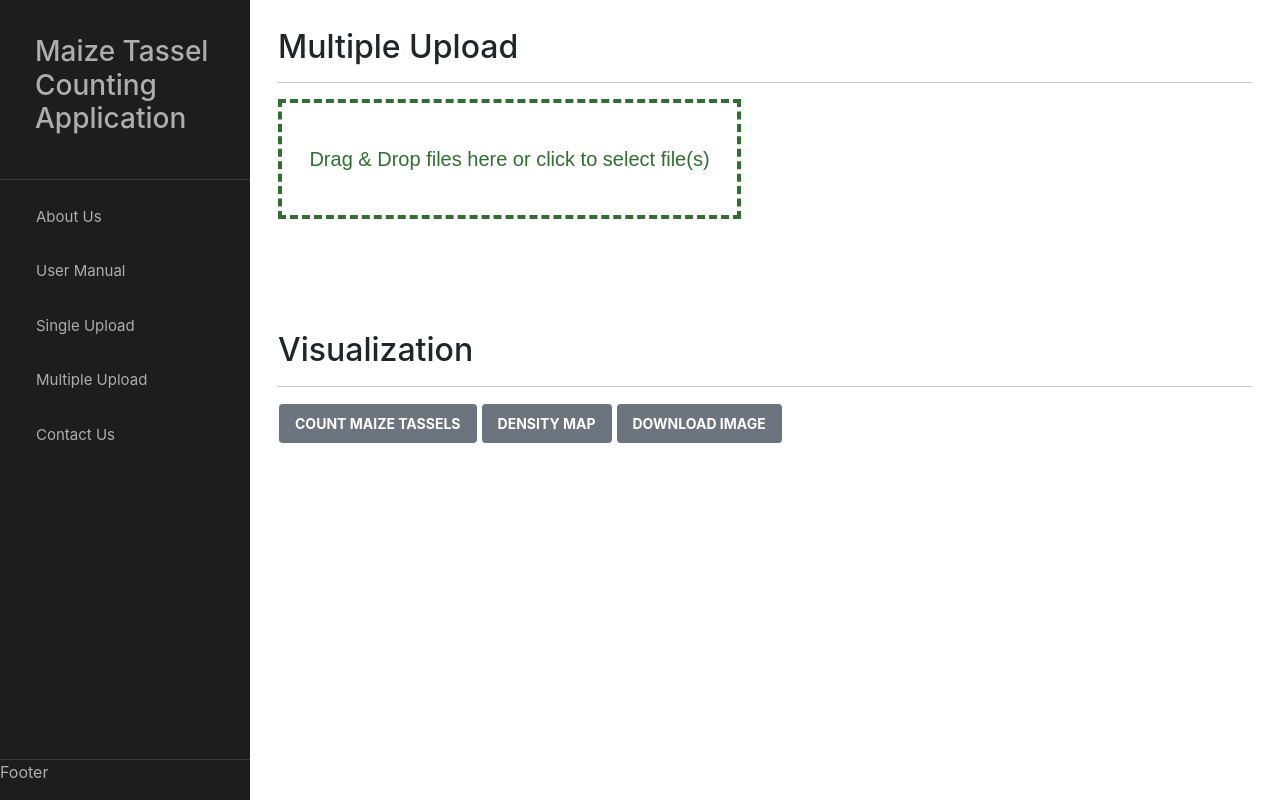
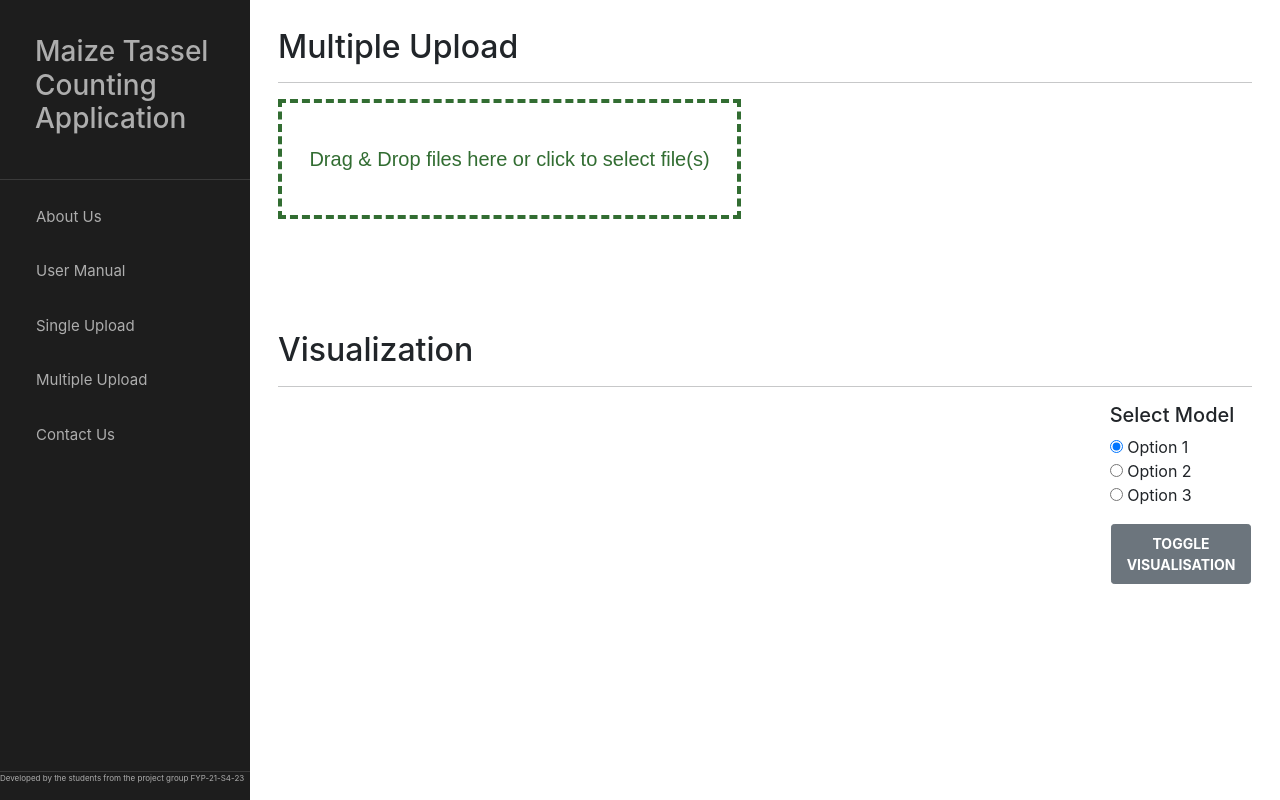
Before and after one commit to hansmellsgood/Maize-Tassel-Counting-via-Deep-Neural-Network, a React (Create React App) app in the folder Client/react-site/: page /MultipleUpload in a window 1280 px wide. Built offline with nearby package versions, Linux system fonts and the light colour scheme.

Commit message:
React UI radio and buttons

```diff
--- a/Client/react-site/src/App.css
+++ b/Client/react-site/src/App.css
@@ -139,3 +139,7 @@ code {
   margin: auto;
   text-align: center;
 }
+
+.footerP {
+  font-size: 8px;
+}
--- a/Client/react-site/src/components/DropZone.jsx
+++ b/Client/react-site/src/components/DropZone.jsx
@@ -9,6 +9,58 @@ const returnContext = React.createContext({
     returnC: {}, fetchRC: () => {}
 
 })
+
+const RadioGroup = () => {
+    const [option, setOption] = React.useState('one');
+
+  const handleOneChange = () => {
+    setOption('one');
+  };
+
+  const handleTwoChange = () => {
+    setOption('two');
+  };
+
+  const handleThreeChange = () => {
+    setOption('three');
+  };
+
+  return (
+    <div>
+        <h5>Select Model</h5>
+        <div>
+            <RadioButton
+                label=" Option 1"
+                value={option === 'one'}
+                onChange={handleOneChange}
+            />
+        </div>
+        <div>
+            <RadioButton
+                label=" Option 2"
+                value={option === 'two'}
+                onChange={handleTwoChange}
+            />
+        </div>
+        <div>
+            <RadioButton
+                label=" Option 3"
+                value={option === 'three'}
+                onChange={handleThreeChange}
+            />
+        </div>
+    </div>
+  );
+};
+
+const RadioButton = ({ label, value, onChange }) => {
+    return (
+      <label>
+        <input type="radio" checked={value} onChange={onChange} />
+        {label}
+      </label>
+    );
+  };
 
 function Visualization() {
     const {returnC, setRC} = React.useContext(returnContext)
@@ -49,16 +101,23 @@ function Visualization() {
                 />
             </div>
             <div className='col'>
-                <div className='btn group p-0'>
+                {/*<div className='btn group p-0'>
                     <Button variant="secondary" size="sm" className="visualization-btn" onClick={countBtn}>Count Maize Tassels</Button>
                     <Button variant="secondary" size="sm" className="visualization-btn" onClick={densityMap}>Density Map</Button>
                     <Button variant="secondary" size="sm" className="visualization-btn" onClick={downloadBtn}>Download Image</Button>
                 </div>
-                <div className='single-results pt-3'>
+                */}
+                <div className='single-results m-2'>
                     <h5>Results</h5>
                     <div className='resultsDisplay'>
-                        <p>File Name: {returnC.file_name} <br/>Count: {returnC.count}</p>
+                        File: {returnC.file_name} <br/>Count: {returnC.count}
                     </div>
+                </div>
+                <div className='select-model m-2'>
+                    <RadioGroup />
+                </div>
+                <div className='btn p-0 m-2'>
+                    <Button variant="secondary" size="sm" className="visualization-btn" >Toggle Visualisation</Button>
                 </div>
             </div>
         </div>
--- a/Client/react-site/src/components/DropZoneM.jsx
+++ b/Client/react-site/src/components/DropZoneM.jsx
@@ -14,46 +14,6 @@ function Visualization() {
     const {returnC, r} = React.useContext(returnContext)
 
     const [display, setDisplay] = useState([])
-    /*
-    const [display, setDisplay] = useState([
-        {
-            id: 1,
-            file_name: 'Display 1',
-            image: imageee,
-            count: 0
-        },
-        {
-            id: 2,
-            file_name: 'Display 2',
-            image: imagee,
-            count: 22
-        },
-        {
-            id: 3,
-            file_name: 'Display 3',
-            image: imageee,
-            count: 400
-        },
-        {
-            id: 4,
-            file_name: 'Display 4',
-            image: imagee,
-            count: 0
-        },
-        {
-            id: 5,
-            file_name: 'Display 5',
-            image: imageee,
-            count: 22
-        },
-        {
-            id: 6,
-            file_name: 'Display 6',
-            image: imageee,
-            count: 400
-        }
-    ]);
-    */
 
     const updateInfo = () => {
         setDisplay(previousState=> {
@@ -98,6 +58,59 @@ function Visualization() {
     )
 
 }
+
+const RadioGroup = () => {
+    const [option, setOption] = React.useState('one');
+
+  const handleOneChange = () => {
+    setOption('one');
+  };
+
+  const handleTwoChange = () => {
+    setOption('two');
+  };
+
+  const handleThreeChange = () => {
+    setOption('three');
+  };
+
+  return (
+    <div>
+        <h5>Select Model</h5>
+        <div>
+            <RadioButton
+                label=" Option 1"
+                value={option === 'one'}
+                onChange={handleOneChange}
+            />
+        </div>
+        <div>
+            <RadioButton
+                label=" Option 2"
+                value={option === 'two'}
+                onChange={handleTwoChange}
+            />
+        </div>
+        <div>
+            <RadioButton
+                label=" Option 3"
+                value={option === 'three'}
+                onChange={handleThreeChange}
+            />
+        </div>
+    </div>
+  );
+};
+
+const RadioButton = ({ label, value, onChange }) => {
+    return (
+      <label>
+        <input type="radio" checked={value} onChange={onChange} />
+        {label}
+      </label>
+    );
+  };
+
 
 const DropZoneM = () => {
     const fileInputRef = useRef();
@@ -266,9 +279,6 @@ const DropZoneM = () => {
         })
     }
 
-
-
-
     const closeUploadModal = () => {
         uploadModalRef.current.style.display = 'none';
     }
@@ -353,12 +363,32 @@ const DropZoneM = () => {
                 <div className="vertical-align-top content bottom p-3">
                     <h2 className="font-weight-light">Visualization</h2>
                     <hr/>
+                    <div className='row'>
+                    <div className='col-10'>
+                        <Visualization />
+                    </div>
+                    <div className='col-2'>
+                        <RadioGroup />
+                        {/*
+                        <div className='btn group'>
+                            <Button variant="secondary" size="sm" className="visualization-btn" >Count Maize Tassels</Button>
+                            <Button variant="secondary" size="sm" className="visualization-btn" >Density Map</Button>
+                            <Button variant="secondary" size="sm" className="visualization-btn" >Download Image</Button>
+                        </div>
+                        */}
+                        <div className='btn p-0 mt-3'>
+                            <Button variant="secondary" size="sm" className="visualization-btn" >Toggle Visualisation</Button>
+                        </div>
+                    </div>
+                    </div>
+                    {/*}
                     <div className='btn group multiple-btn ml-3 mr-3 mb-3 p-0'>
                         <Button variant="secondary" size="sm" className="visualization-btnM" >Count Maize Tassels</Button>
                         <Button variant="secondary" size="sm" className="visualization-btnM" >Density Map</Button>
                         <Button variant="secondary" size="sm" className="visualization-btnM" >Download Image</Button>
                     </div>
-                    <Visualization />
+                    */}
+
                 </div>
             </div>
         </returnContext.Provider>
--- a/Client/react-site/src/components/SideBarNav.jsx
+++ b/Client/react-site/src/components/SideBarNav.jsx
@@ -42,7 +42,7 @@ function SideBarNav() {
                 </Menu>
             </SidebarContent>
             <SidebarFooter>
-                <p>Footer</p>
+                <p className='footerP'>Developed by the students from the project group FYP-21-S4-23<br/></p>
             </SidebarFooter>
         </ProSidebar>
     );
```
